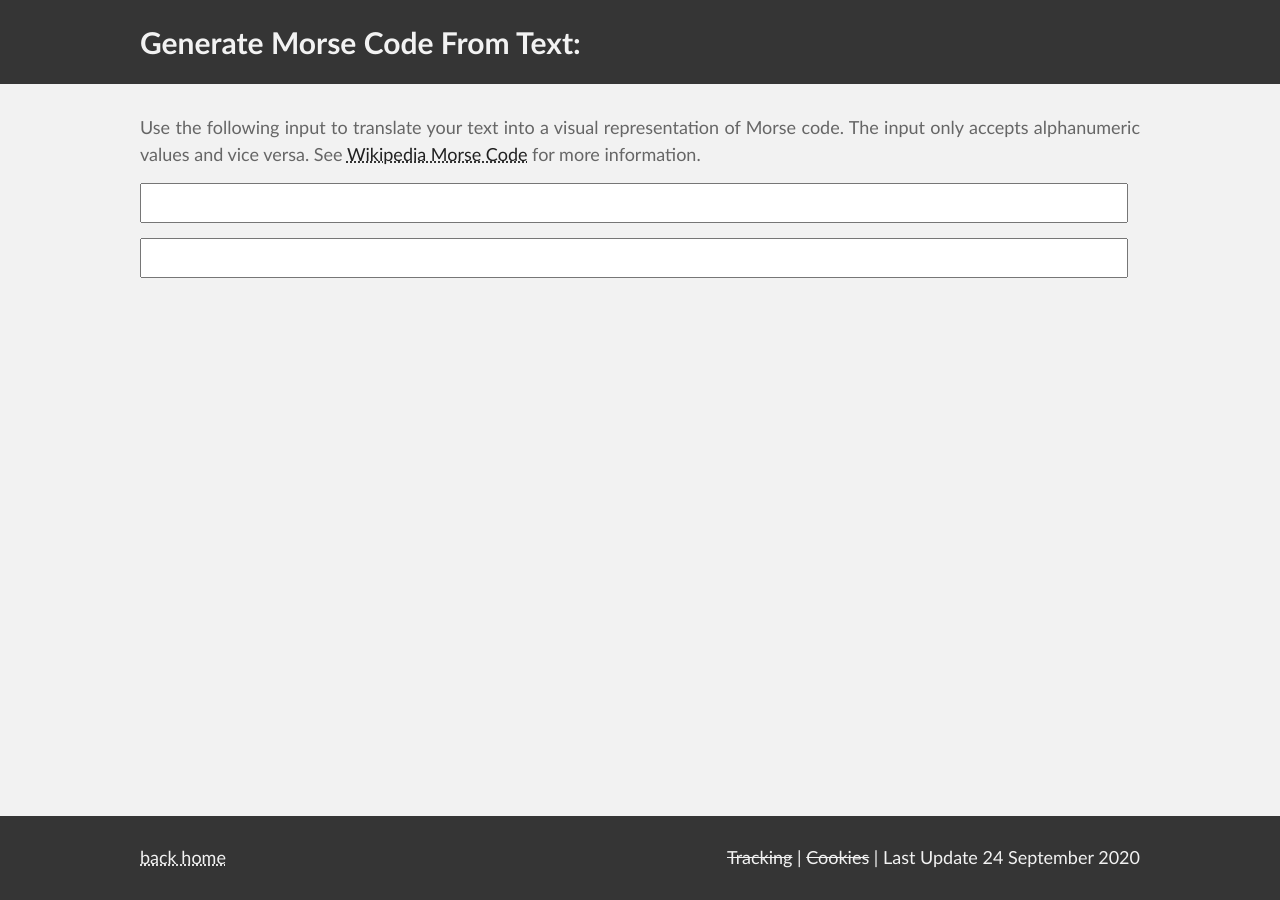
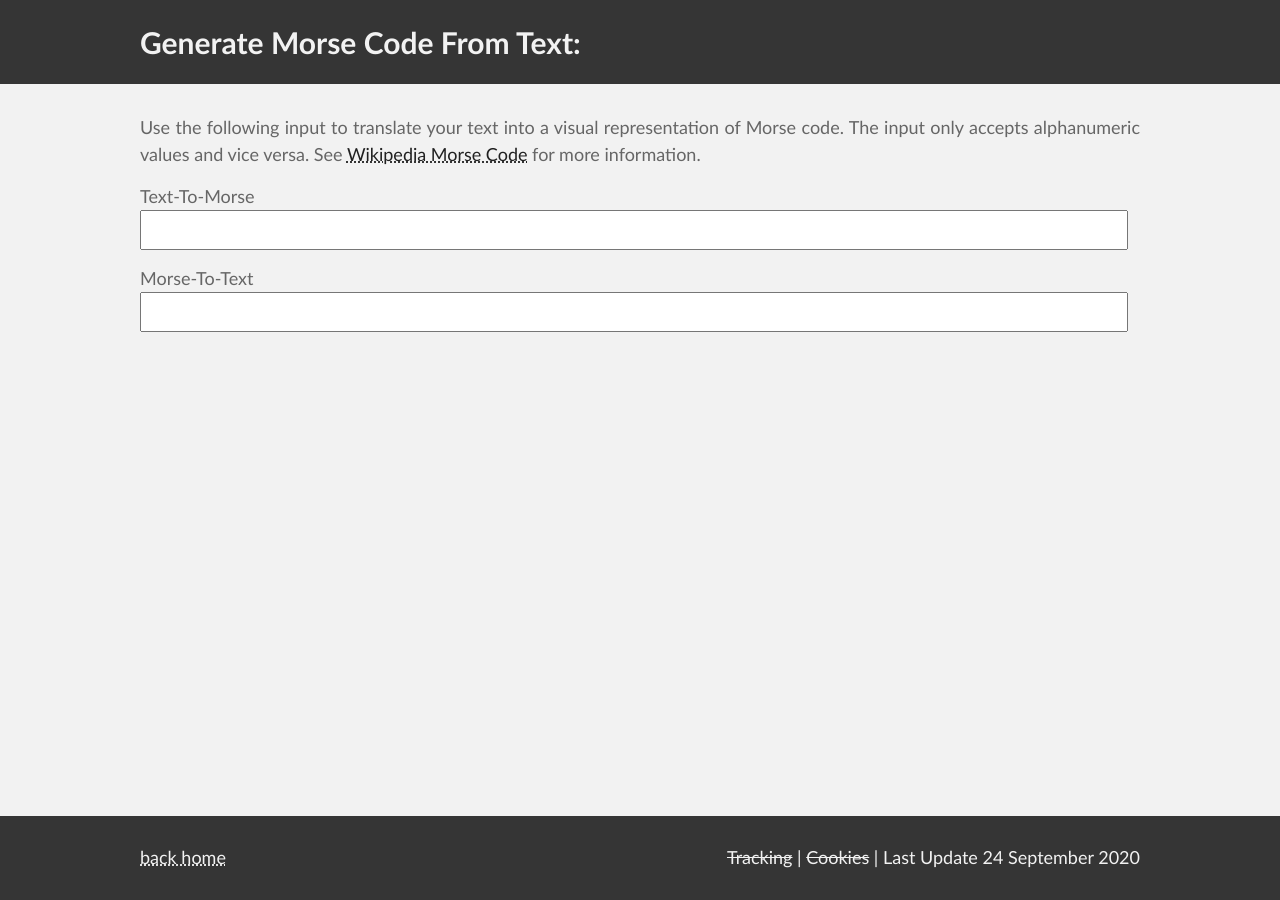
Before and after one commit to ZackDev/zackdev.github.io, a Jekyll site: the page built from pages/generate-morse-code-from-text.md, in a window 1280 px wide. Built offline with Jekyll 4.4.1, drawn with Linux system fonts in a browser that asks for light colours.

Commit message:
added description for input fields

```diff
--- a/_includes/morse.html
+++ b/_includes/morse.html
@@ -1,6 +1,8 @@
 <div>
+	Text-To-Morse
 	<input id="text_input" name="text_input" type="text" oninput="on_text_input();">
 	<p id="morse_output" class="word_wrap"></p>
+	Morse-To-Text
 	<input id="morse_input" name="morse_input" type="text" oninput="on_morse_input();">
 	<p id="text_output" class="word_wrap"></p>
 </div>
```
